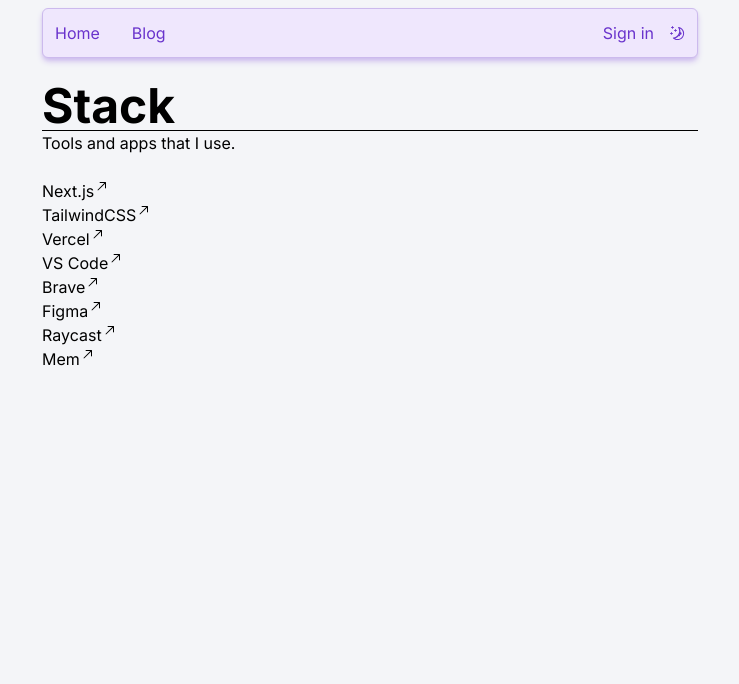
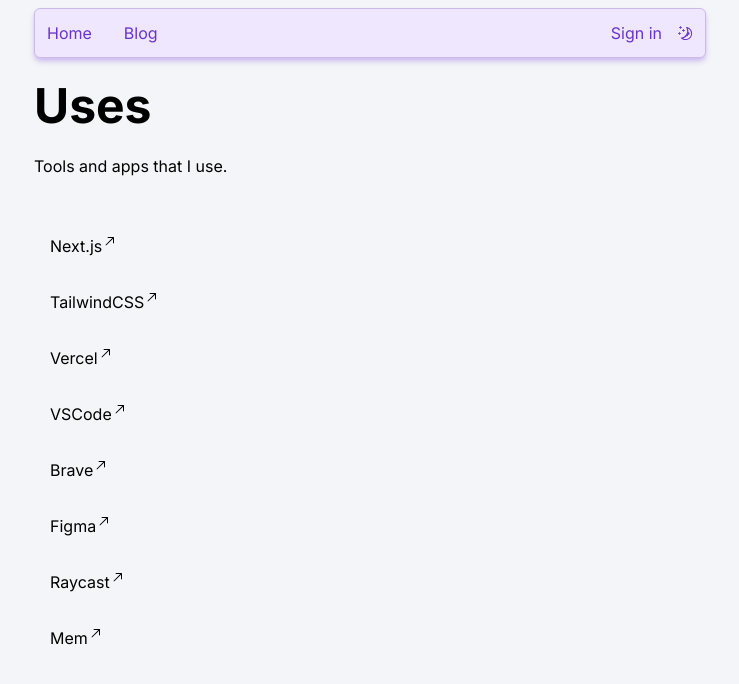
Before and after one commit to cjdunteman/cjdunteman.com, a Next.js app: page /uses in a window 1280 px wide. Shown: the top 684 px of the page, without its empty margins (270-1009 px from the left). Built offline with nearby package versions, Linux system fonts and the light colour scheme; no server answers.

Commit message:
Command bar working

```diff
--- a/app/account/page.tsx
+++ b/app/account/page.tsx
@@ -6,7 +6,6 @@ import { authOptions } from "pages/api/auth/[...nextauth]";
 
 export default async function Account() {
     const session = await unstable_getServerSession(authOptions);
-    console.log(session.user)
     if (!session) {
         redirect("https://www.cjdunteman.com")
     }
--- a/app/layout.tsx
+++ b/app/layout.tsx
@@ -3,9 +3,8 @@ import "/styles/globals.css";
 import { Inter } from '@next/font/google';
 import { AnalyticsWrapper } from '../components/analytics'
 import Nav from '../components/Nav'
-import { unstable_getServerSession } from "next-auth";
 import Providers from "./providers";
-import { authOptions } from "pages/api/auth/[...nextauth]";
+import CommandBar from "components/CommandBar";
 
 const inter = Inter({
   variable: '--font-inter',
@@ -21,10 +20,13 @@ export default async function RootLayout({ children }: LayoutProps) {
   // This will be populated with nested layouts or pages
     return (
       <html lang="en" className={`${inter.variable} font-sans min-h-full`}>
-        <body className="text-black dark:text-white bg-white dark:bg-dark container mx-auto max-w-2xl min-h-screen px-2">
+        <body className="text-black dark:text-white bg-white dark:bg-dark  min-h-screen px-2">
           <Providers>
+            <CommandBar />
+            <div className="container mx-auto max-w-2xl">
               <Nav />
               {children}
+              </div>
             <AnalyticsWrapper />
           </Providers>
           </body>
--- a/app/uses/page.tsx
+++ b/app/uses/page.tsx
@@ -3,66 +3,29 @@
 import { ArrowTopRightIcon } from "@radix-ui/react-icons";
 
 const tools = [
-  { name: '', link: ''},
-  { name: '', link: ''},
-  { name: '', link: ''},
-  { name: '', link: ''},
-  { name: '', link: ''},
-  { name: '', link: ''},
+  { name: 'Next.js', link: 'https://nextjs.org/'},
+  { name: 'TailwindCSS', link: 'https://tailwindcss.com/'},
+  { name: 'Vercel', link: 'https://vercel.com/home'},
+  { name: 'VSCode', link: 'https://code.visualstudio.com/'},
+  { name: 'Brave', link: 'https://brave.com/'},
+  { name: 'Figma', link: 'https://www.figma.com/'},
+  { name: 'Raycast', link: 'https://www.raycast.com/'},
+  { name: 'Mem', link: 'https://get.mem.ai/'},
 ]
 
 export default function Uses() {
+
+  const listItems = tools.map((tool) =>
+  <a href={tool.link}><li className="flex border-0 border-solid rounded-lg p-4 transition hover:delay-700 hover:bg-gradient-to-r from-purple-200 to-purple-100 dark:hover:bg-gradient-to-r dark:from-purple-700 dark:to-purple-900">{tool.name}<ArrowTopRightIcon/></li></a>
+  );
+
   return (
     <div className="flex max-w-2xl mx-auto flex-col">
-      <h1>Stack</h1>
-      <hr className="text-lightGray dark:text-darkGray"></hr>
+      <h1>Uses</h1>
+      <br></br>
       <p>Tools and apps that I use.</p>
       <br></br>
-      <p>
-        <a href="https://nextjs.org/" className="flex">
-          Next.js
-          <ArrowTopRightIcon />
-        </a>
-      </p>
-      <p>
-        <a href="https://tailwindcss.com/" className="flex">
-          TailwindCSS
-          <ArrowTopRightIcon />
-        </a>
-      </p>
-      <p>
-        <a href="https://vercel.com/home" className="flex">
-          Vercel
-          <ArrowTopRightIcon />
-        </a>
-      </p>
-      <p>
-        <a href="https://code.visualstudio.com/" className="flex">
-          VS Code
-          <ArrowTopRightIcon />
-        </a>
-      </p>
-      <p>
-        <a href="https://brave.com/" className="flex">Brave<ArrowTopRightIcon /></a>
-      </p>
-      <p>
-        <a href="https://www.figma.com/" className="flex">
-          Figma
-          <ArrowTopRightIcon />
-        </a>
-      </p>
-      <p>
-        <a href="https://www.raycast.com/" className="flex">
-          Raycast
-          <ArrowTopRightIcon />
-        </a>
-      </p>
-      <p>
-        <a href="https://get.mem.ai/" className="flex">
-          Mem
-          <ArrowTopRightIcon />
-        </a>
-      </p>
-    </div>
+      <ul className="mt-4">{listItems}</ul>
+      </div>
   );
 }
--- /dev/null
+++ b/components/CommandBar.tsx
@@ -0,0 +1,104 @@
+'use client'
+
+import { useState, useEffect, Fragment } from 'react'
+import { Combobox, Dialog, Transition} from '@headlessui/react'
+import { MagnifyingGlassIcon } from '@heroicons/react/24/solid'
+import { useRouter } from 'next/navigation'
+
+type Page = {
+  id: number,
+  name: string,
+  href: string
+}
+
+export default function CommandBar() {
+  const router = useRouter()
+  const [isOpen, setIsOpen] = useState(false)
+  const [query, setQuery] = useState('')
+
+  useEffect(() => {
+    function onKeydown(event) {
+      if (event.key === 'k' && (event.metaKey || event.ctrlKey)) {
+        setIsOpen(!isOpen)
+      }
+    }
+    window.addEventListener('keydown', onKeydown)
+      return () => {
+        window.removeEventListener('keydown', onKeydown)
+      }
+  }, [isOpen])
+
+  const pages = [
+    { id: 1, name: 'Home', href: '/' },
+    { id: 2, name: 'Blog', href: '/blog' },
+    { id: 3, name: 'Uses', href: '/uses' },
+    { id: 4, name: 'Books', href: '/books' },
+    { id: 4, name: 'Account', href: '/Account' },
+  ]
+
+  const filteredPages = query ? pages.filter((page) => page.name.toLowerCase().includes(query.toLowerCase())) : []
+
+  return (
+    <Transition.Root show={isOpen} as={Fragment} afterLeave={() => setQuery('')}>
+    <Dialog onClose={setIsOpen} className="fixed inset-0 overflow-y-auto p-4 pt-[25vh]">
+      <Transition.Child
+        enter="duration-300 ease-out"
+        enterFrom='opacity-0'
+        enterTo='opactiy-100'
+        leave='duration-200 ease-in'
+        leaveFrom='opacity-100'
+        leaveTo='opacity-0'>
+        <Dialog.Overlay className="fixed inset-0 bg-gray-500/75"/>
+      </Transition.Child>
+
+      <Transition.Child
+        enter="duration-300 ease-out"
+        enterFrom='opacity-0 scale-95'
+        enterTo='opactiy-100 scale-100'
+        leave='duration-200 ease-in'
+        leaveFrom='opacity-100 scale-100'
+        leaveTo='opacity-0 scale-95'>
+        <Combobox
+          onChange={(page: Page) => {
+            setIsOpen(false)
+            router.push(`./${page.href}`)
+          }}
+          as="div"
+          className="mx-auto max-w-xl relative rounded-xl text-black bg-white shadow-2xl ring-1 ring-black/5 divide-y divide-gray-100 overflow-hidden">
+
+          <div className="flex items-center px-4">
+          <MagnifyingGlassIcon className="h-6 w-6 text-gray-500" />
+          <Combobox.Input
+            className="w-full bg-transparent bg-white border-0 focus:outline-none focus:ring-0 text-sm h-12 px-2"
+            placeholder="Search ..."
+            onChange={(event) => {
+              setQuery(event.target.value)
+            }}
+            />
+          </div>
+          {filteredPages.length > 0 && (
+            <Combobox.Options static className="py-4 text-sm max-h-96 overflow-y-auto">
+              {filteredPages.map((page) => (
+                <Combobox.Option key={page.id} value={page}>
+                  {({ active }) => (
+                  <div className={`space-x-1 px-4 py-2 ${active ? 'bg-purple-500' : 'bg-white'}`}>
+                    <span className={`font-medium ${active ? 'text-white' : 'text-gray-900 '}`}>{page.name}</span>
+                    <span>{page.id}</span>
+                  </div>
+                  )}
+                </Combobox.Option>
+              ))}
+            </Combobox.Options>
+          )}
+          {
+            query && filteredPages.length === 0 && (
+              <p className='p-4 text-sm text-gray-500'>No pages found.</p>
+            )
+          }
+        </Combobox>
+        </Transition.Child>
+
+    </Dialog>
+    </Transition.Root>
+  )
+}
--- a/components/CommentForm.tsx
+++ b/components/CommentForm.tsx
@@ -7,9 +7,6 @@ async function createComment(event) {
     const postId: number = event.target.postId.value
     const body = event.target.comment.value
     const JSONdata = JSON.stringify(body)
-    console.log("POSTID: " + postId)
-    console.log("BODY: " + body)
-    console.log("JSON: " + JSONdata)
     const res = await fetch(`https://www.cjdunteman.com/api/comments?postid=${postId}`, {
       method: 'POST',
       headers: {"Content-Type": "application/json"},
--- a/components/SignOut.tsx
+++ b/components/SignOut.tsx
@@ -4,7 +4,6 @@ import { redirect } from 'next/navigation'
 
 async function handleClick() {
     signOut({ callbackUrl: "/"})
-    console.log("executed")
     redirect("/")
 }
 
--- a/styles/globals.css
+++ b/styles/globals.css
@@ -24,9 +24,9 @@
   p {
     @apply text-base;
   }
-  a {
+  /* a {
     /* @apply text-purple-600 dark:text-purple-500 */
-  }
+  /* } */
   a:hover {
     @apply dark:text-white;
     @apply text-black;
@@ -65,13 +65,26 @@ select {
   @apply visible;
 }
 
+.prose h1,
+h2,
+h3,
+h4,
+h5,
+h6 {
+  @apply text-white;
+}
+
 .prose a {
   @apply text-purple-500 dark:text-purple-300 transition-all;
 }
 
+.prose a > h3 {
+  @apply text-white;
+}
+
 .prose .anchor:after {
   @apply text-purple-400;
-    content: '#';
+  content: "#";
 }
 
 .prose *:hover > .anchor {
@@ -88,7 +101,7 @@ select {
 }
 
 .prose code {
-	@apply text-purple-300 dark:text-white p-0.5 border border-purple-200 rounded-md
+  @apply text-purple-300 dark:text-white p-0.5 border border-purple-200 rounded-md;
 }
 
 /* Code blocks */
@@ -109,7 +122,7 @@ select {
 }
 
 .namespace {
-	opacity: .7;
+  opacity: 0.7;
 }
 
 .token.property,
```
Also changed, not shown: posts/how-i-built-this-and-lessons-learned.mdx (+11 -6 lines). Lines whose indentation alone changed are shown as unchanged.
